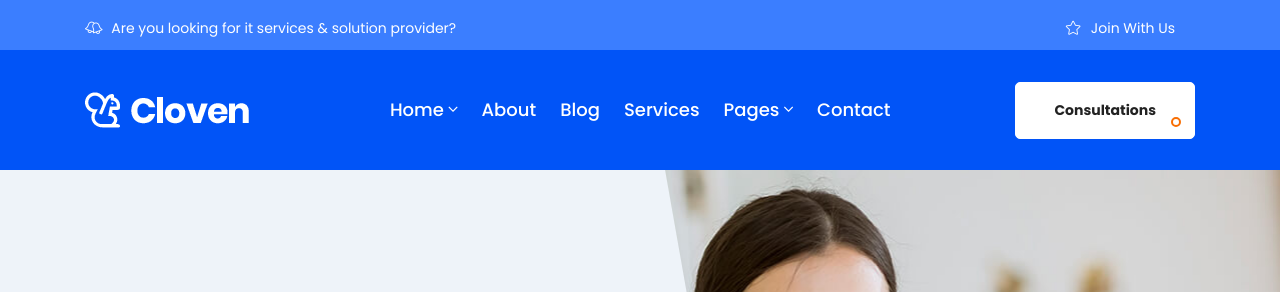
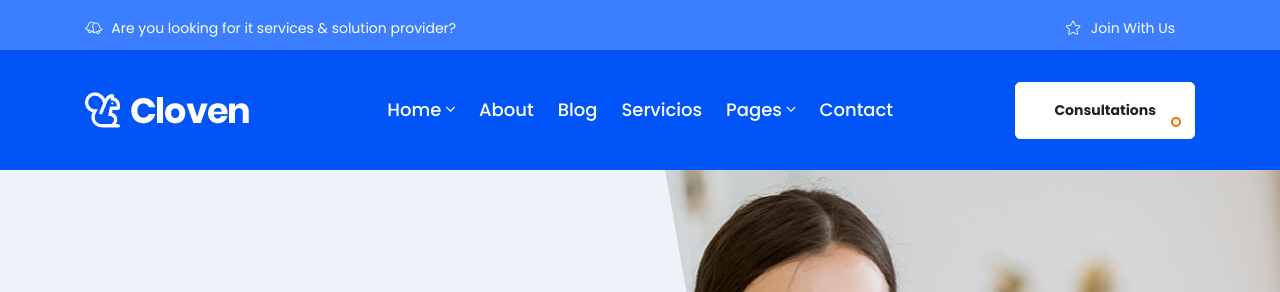
Before and after one commit to elemprendedoronline/mpatica, a Jekyll site: the page built from index.html, in a window 1280 px wide and 900 px high. Shown: the top 292 px of the window. Built offline with Jekyll 4.4.1, drawn with Linux system fonts in a browser that asks for light colours.

Commit message:
Update navigation.yml

```diff
--- a/_data/navigation.yml
+++ b/_data/navigation.yml
@@ -11,8 +11,8 @@
   url: /about
 - text: Blog
   url: /blog
-- text: Services
-  url: /services
+- text: Servicios
+  url: /nuestros-servicios.html
 - text: Pages
   url: /
   submenu:
```
